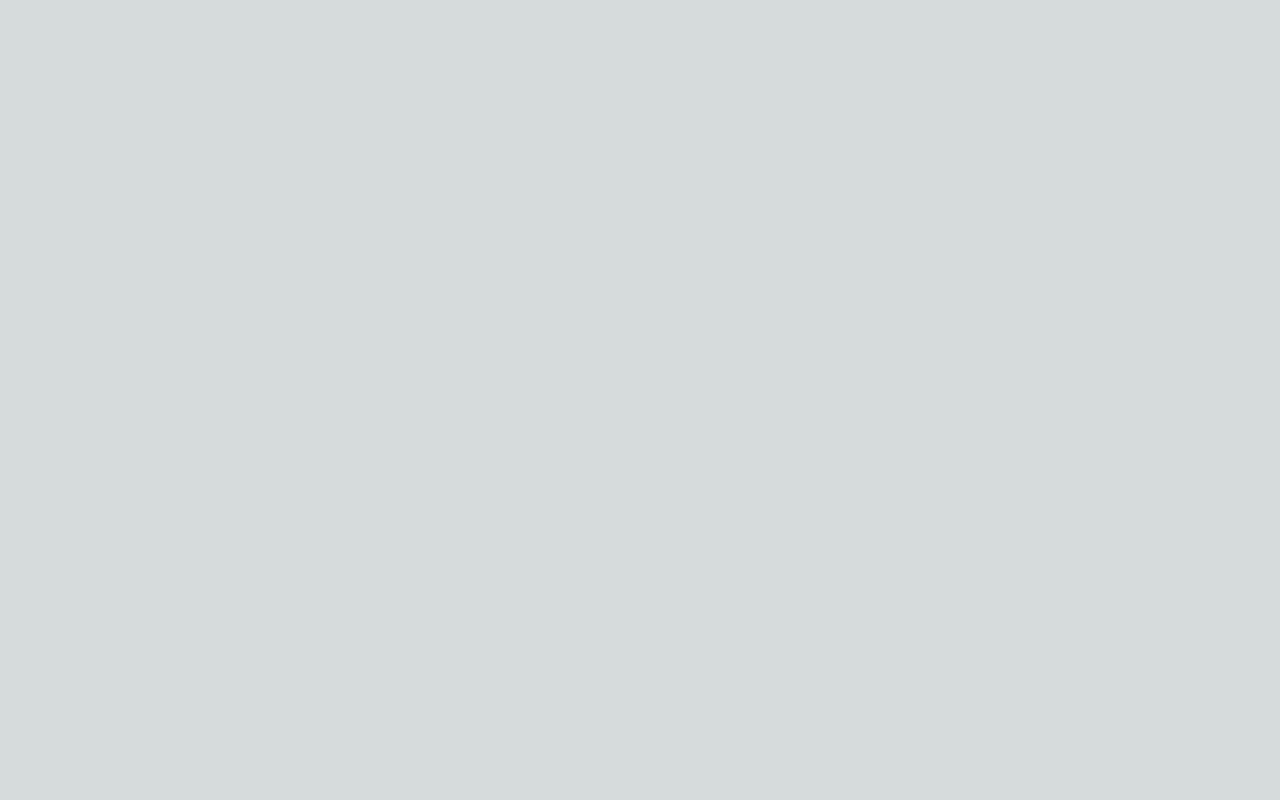
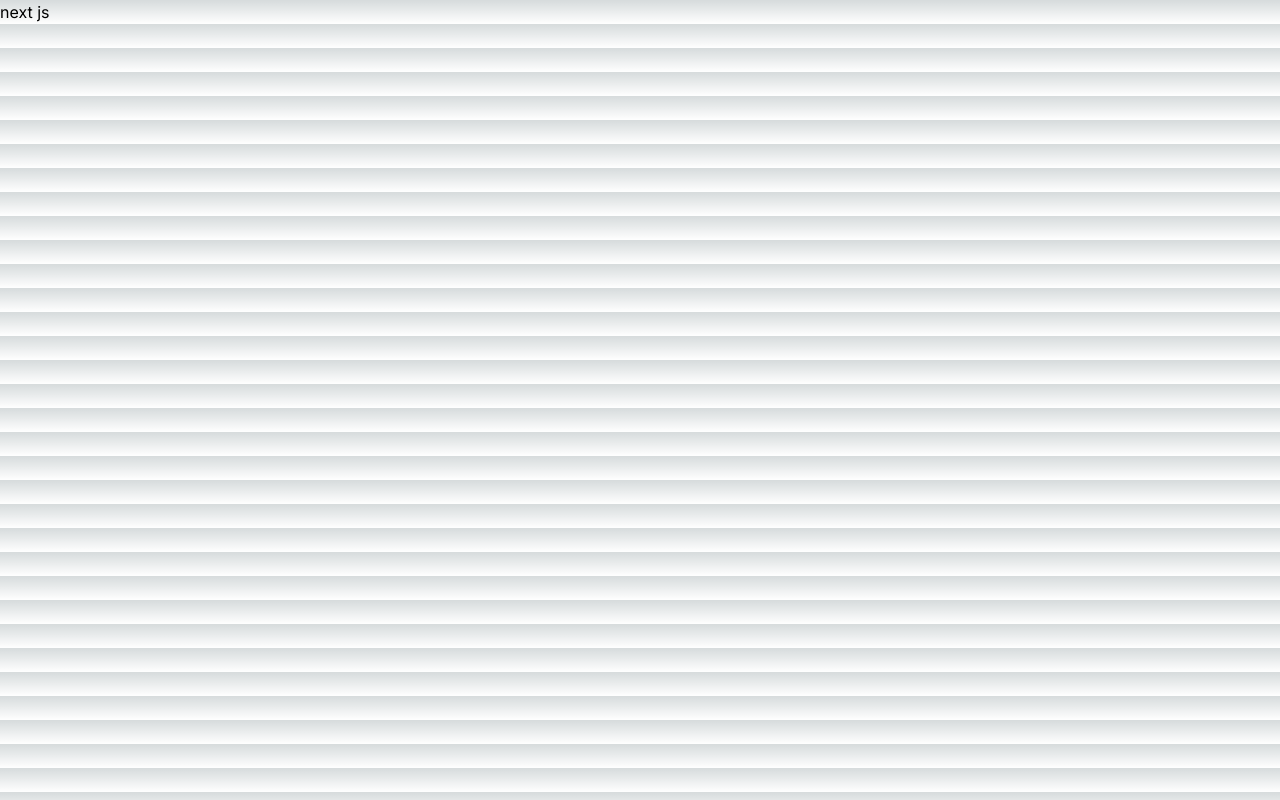
Before and after one commit to devwaveprogrammer/dakvergroeners, a Next.js app: page / in a window 1280 px wide. Built offline with nearby package versions, Linux system fonts and the light colour scheme.

Commit message:
project initilization

```diff
--- a/app/page.js
+++ b/app/page.js
@@ -3,7 +3,7 @@
 export default function Home() {
   return (
     <div class="">
-
+                    next js
                     </div>
   )
 }
```
